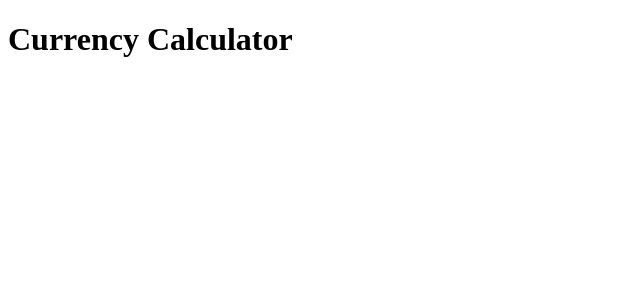
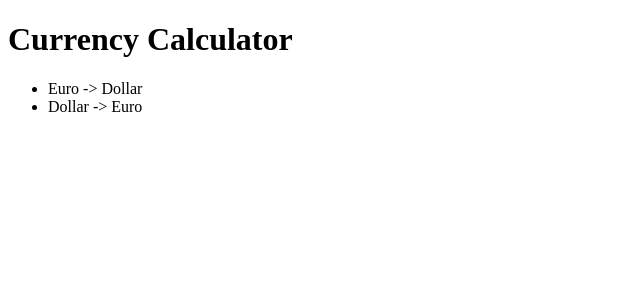
Before and after one commit to nickpao1975/vue-currency-calculator, a Vue app: page / in a window 1280 px wide. Shown: the top 300 px of the page, without its empty margins (0-640 px from the left). Built offline with nearby package versions, Linux system fonts and the light colour scheme.

Commit message:
[step 2] add header with navigation (no function yet) to CurrencyCalculator

```diff
--- a/src/components/CurrencyCalculator/CurrencyCalculator.vue
+++ b/src/components/CurrencyCalculator/CurrencyCalculator.vue
@@ -7,7 +7,15 @@ export default defineComponent({
 </script>
 
 <template>
-  <h1>Currency Calculator</h1>
+  <header>
+    <h1>Currency Calculator</h1>
+    <nav>
+      <ul>
+        <li>Euro -> Dollar</li>
+        <li>Dollar -> Euro</li>
+      </ul>
+    </nav>
+  </header>
 </template>
 
 <style scoped></style>
```
